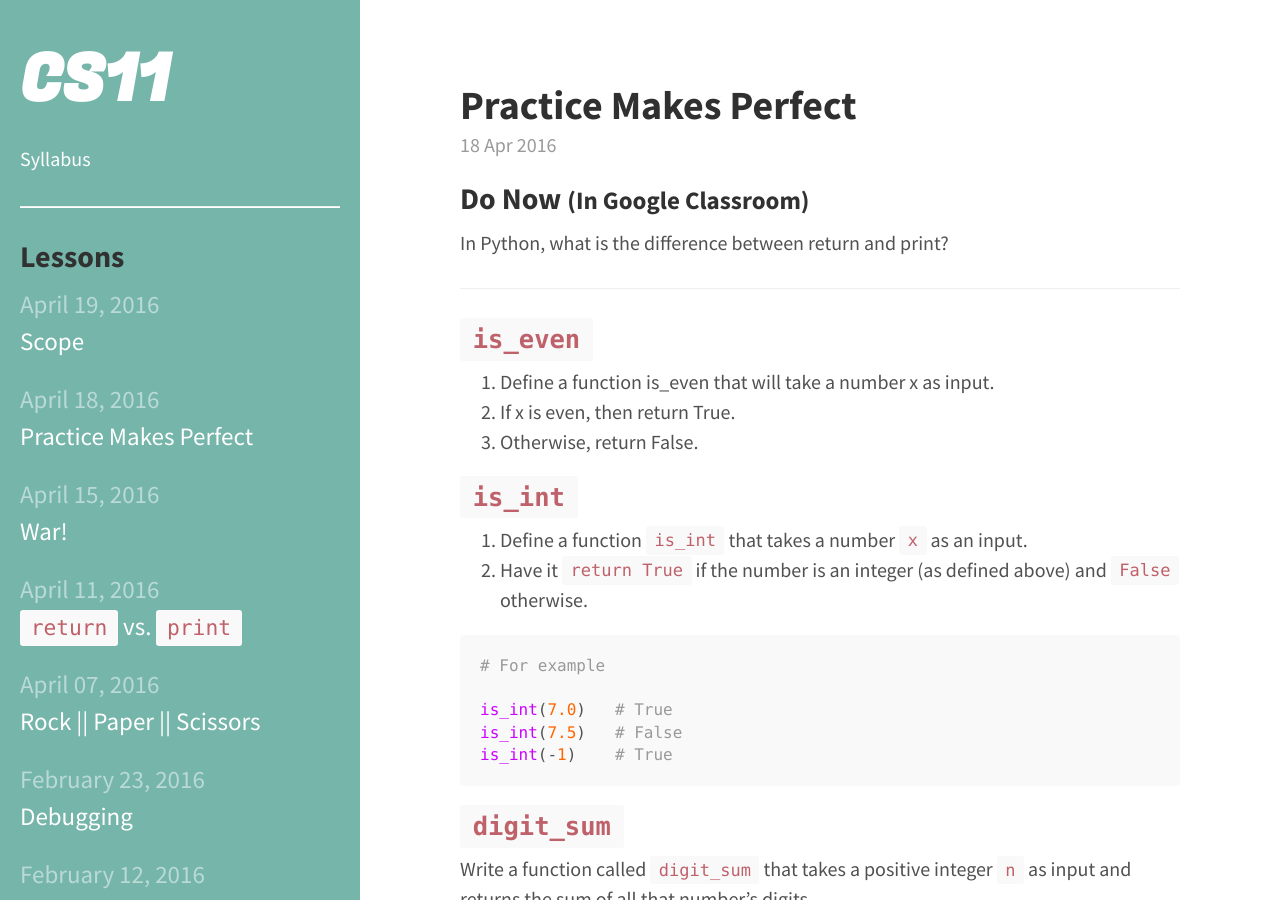
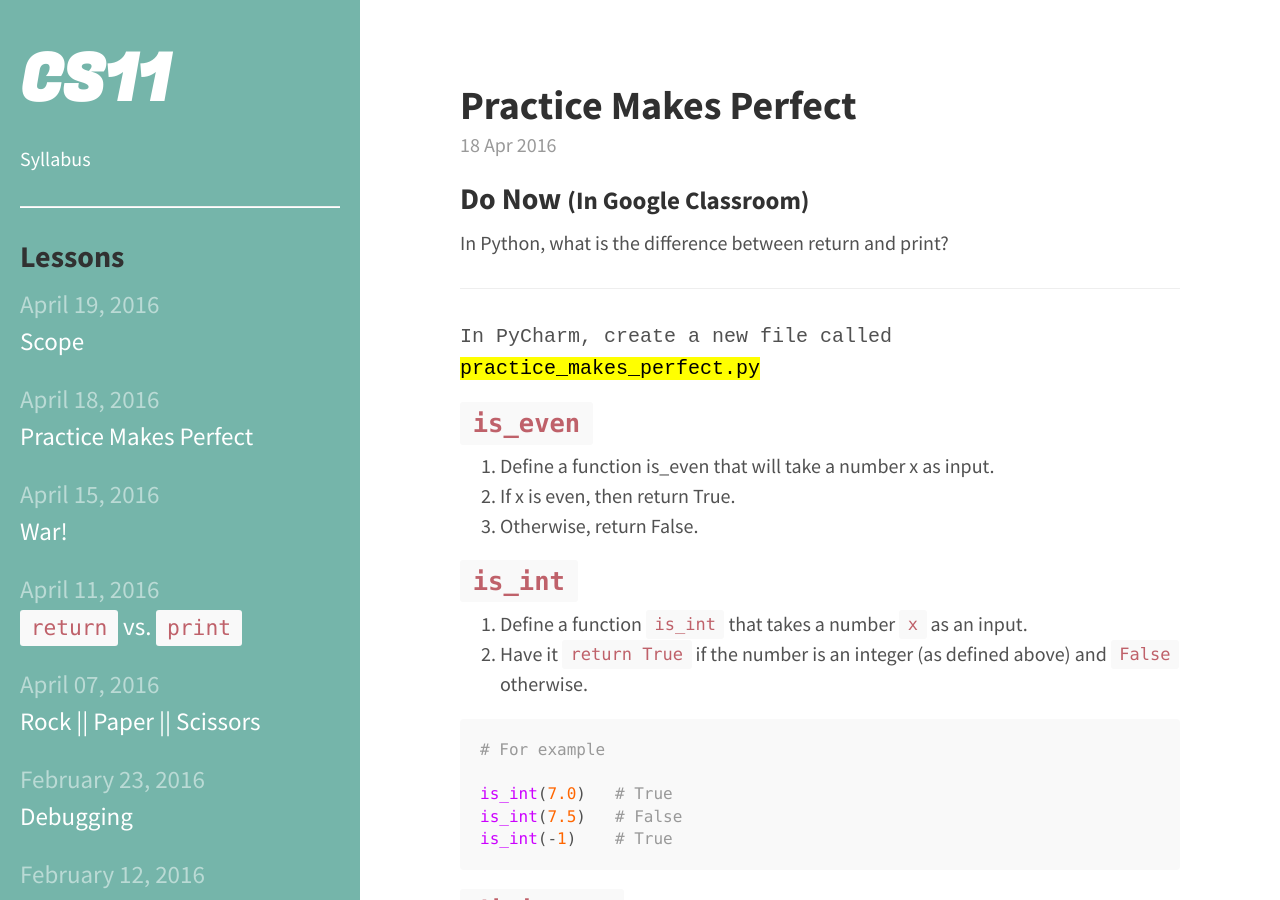
Before and after one commit to bensk/cs11, a Jekyll site: the page built from _posts/2016/2016-04-11-practice-makes-perfect.md, in a window 1280 px wide and 900 px high. Built offline with Jekyll 4.4.1, drawn with Linux system fonts in a browser that asks for light colours.

Commit message:
filem name

```diff
--- a/_posts/2016/2016-04-11-practice-makes-perfect.md
+++ b/_posts/2016/2016-04-11-practice-makes-perfect.md
@@ -9,6 +9,8 @@
 In Python, what is the difference between return and print?
 
 ---
+
+<kbd>In PyCharm, create a new file called <mark>practice_makes_perfect.py</mark></kbd>
 
 ## <code>is_even</code>
 
```
